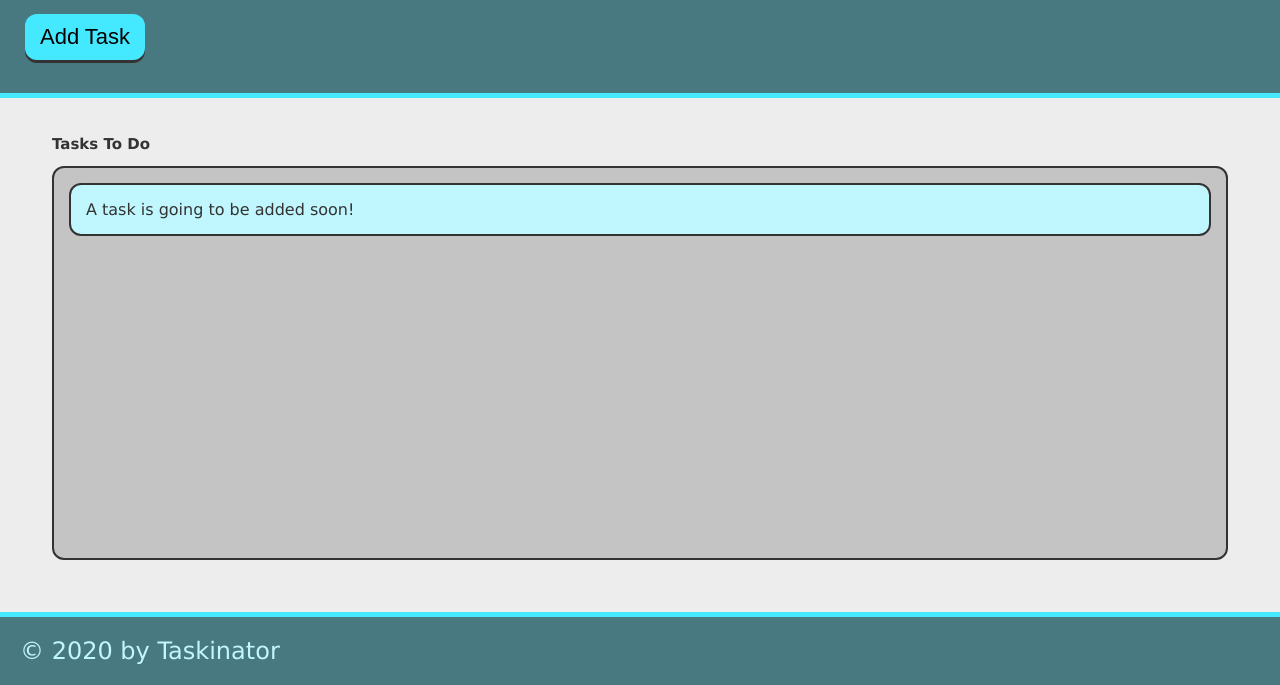
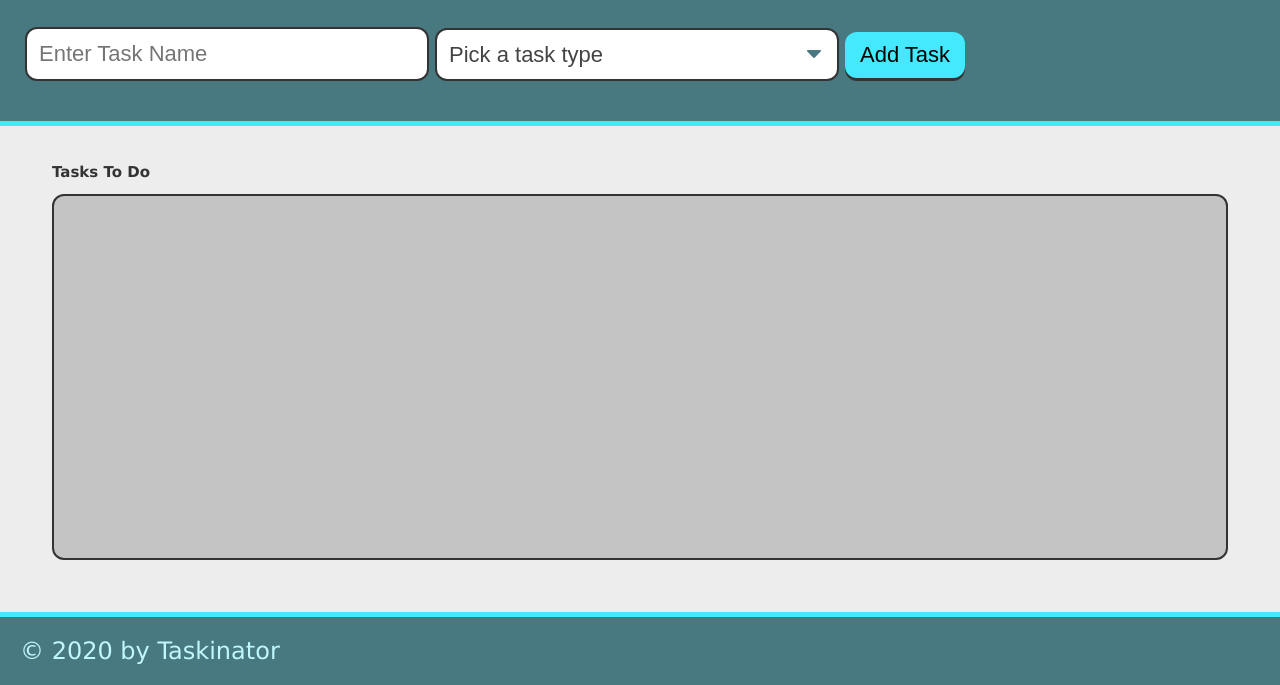
Before and after one commit to valiantcreative33/taskinator, a plain HTML site: page index.html in a window 1280 px wide. Shown: the part 115-800 px from the top of the page. Drawn offline with Linux system fonts and the light colour scheme.

Commit message:
added task form

```diff
--- a/assets/css/style.css
+++ b/assets/css/style.css
@@ -148,8 +148,10 @@ footer {
 }
 
 .btn:hover {
-  box-shadow: 0 2px var(--grey);
-  top: -2px;
+  box-shadow: 0 2px 4px var(--grey);
+  top: -1px;
+  color: var(--grey);
+  background-color: var(--tertiary);
 }
 .btn:active {
   box-shadow: 0 0px var(--grey);
--- a/index.html
+++ b/index.html
@@ -12,16 +12,30 @@
     <header>
         <h1 class="page-title">Taskinator</h1>
         <p>Click the button below to add a new task!</p>
-        <button class="btn" id="save-task">Add Task</button>
+        <form id="task-form">
+            <div class="form-group">
+                <input type="text" name="task-name" placeholder="Enter Task Name" />
+              </div>
+              <div class="form-group">
+                <select name="task-type" class="select-dropdown">
+                  <option value="" disabled selected>Pick a task type</option>
+                  <option value="Print">Print</option>
+                  <option value="Web">Web</option>
+                  <option value="Mobile">Mobile</option>
+                </select>
+              </div>
+            <div class="form-group">
+              <button class="btn" id="save-task" type="submit">Add Task</button>
+            </div>
+          </form>
     </header>
 
     <!-- main section -->
     <main class="page-content">
         <section class="task-list-wrapper">
             <h2 class="list=title">Tasks To Do</h2>
-            <ul class="task-list" id="tasks-to-do">
-                <li class="task-item">A task is going to be added soon!</li>
-            </ul>
+            <ul class="task-list" id="tasks-to-do"></ul>
+                <!-- task list to be populated by user input! -->
         </section>
     </main>
     <!-- footer -->
```
Also changed, not shown: 2 other files.
